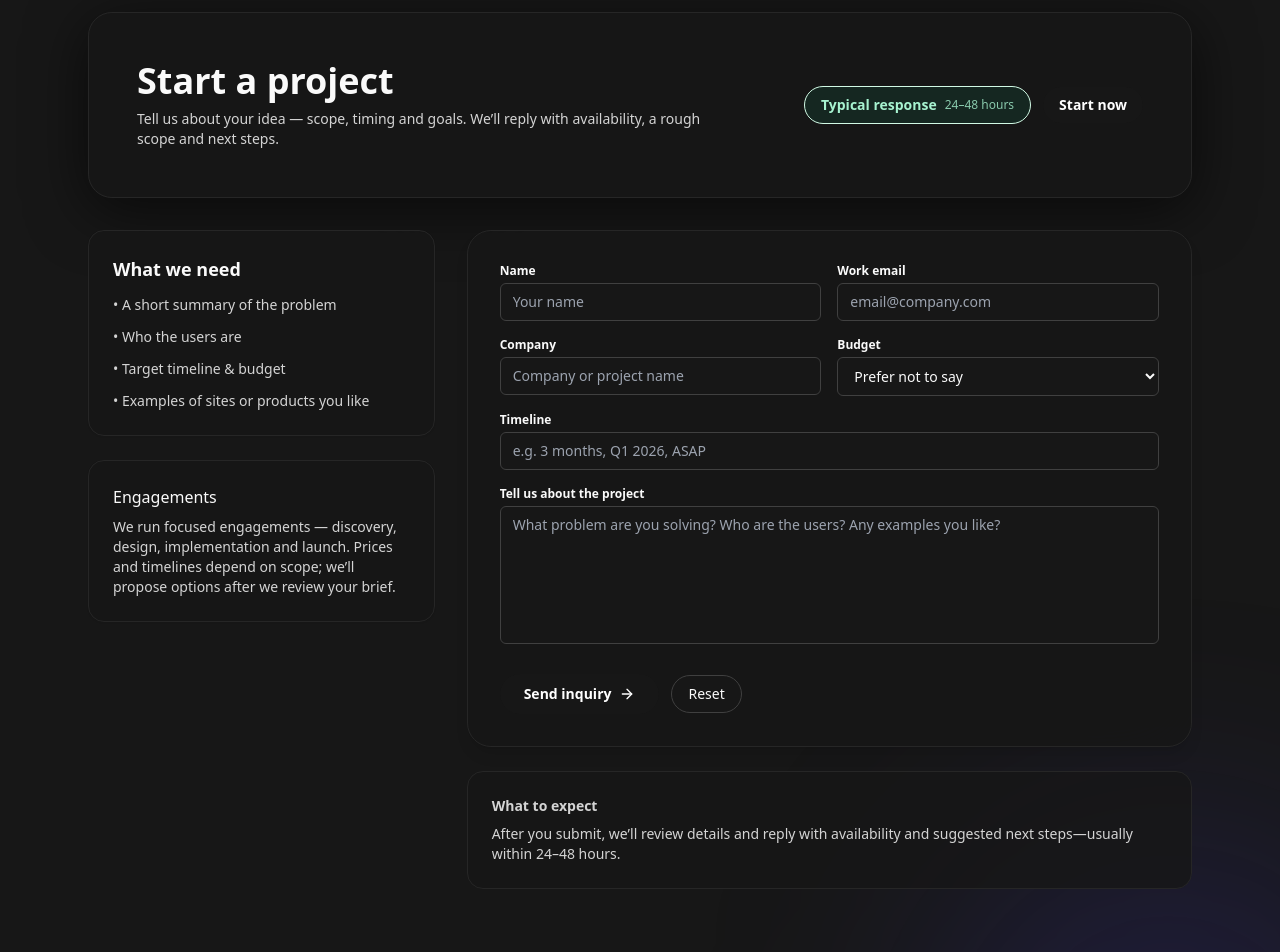
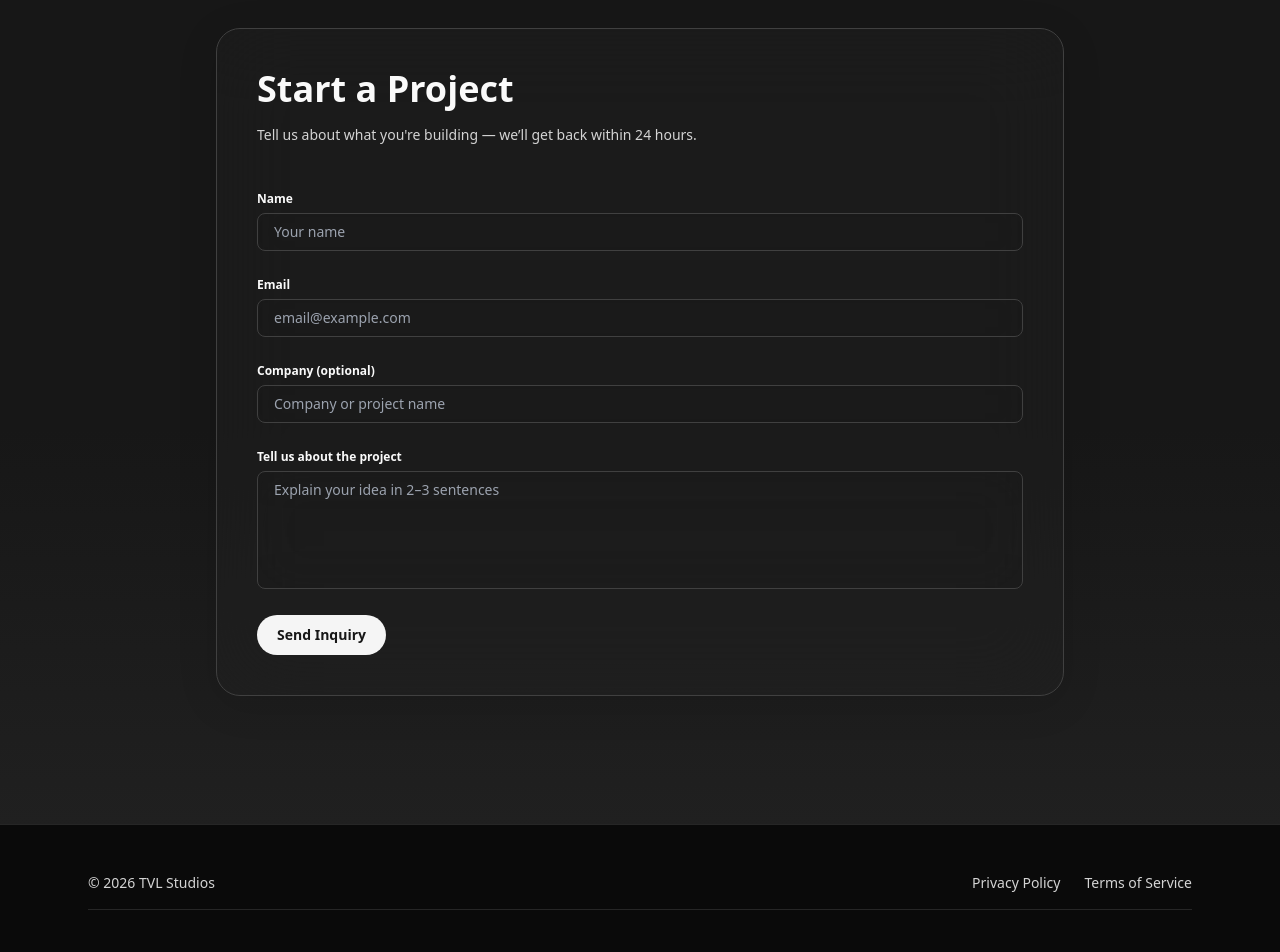
Before and after one commit to Umday-231105/tvlstudios, a Next.js app: page /start-project in a window 1280 px wide. Shown: the part 100-1052 px from the top of the page. Built offline with nearby package versions, Linux system fonts and the light colour scheme.

Commit message:
Update page.jsx

```diff
--- a/src/app/start-project/page.jsx
+++ b/src/app/start-project/page.jsx
@@ -33,16 +33,20 @@ const Navbar = () => {
           <div className="w-9 h-9 rounded-2xl bg-gradient-to-br from-emerald-200 via-amber-100 to-lime-100 dark:from-emerald-500/40 dark:via-amber-400/30 dark:to-lime-400/40 flex items-center justify-center shadow-md border border-white/80 dark:border-neutral-800">
             <span className="text-neutral-900 dark:text-neutral-900 font-semibold text-lg">T</span>
           </div>
-          <span className="font-medium text-sm tracking-[0.18em] uppercase text-neutral-700 group-hover:text-neutral-900 dark:text-neutral-300 dark:group-hover:text-white transition">
+
+          <span className="font-medium text-sm tracking-[0.18em] uppercase text-neutral-700 dark:text-neutral-300 transition">
             TVL Studios
           </span>
         </a>
 
         <div className="hidden md:flex items-center gap-5 text-xs text-neutral-600 dark:text-neutral-300">
-          <a href="/" className="hover:text-neutral-900 dark:hover:text-white transition">Home</a>
+          <a href="/" className="hover:text-neutral-900 dark:hover:text-white transition">
+            Home
+          </a>
+
           <button
             onClick={() => (window.location.href = "/start-project")}
-            className="px-4 py-2 rounded-full bg-neutral-900 text-neutral-50 text-xs font-semibold hover:bg-neutral-800 transition dark:bg-neutral-100 dark:text-neutral-900 dark:hover:bg-white"
+            className="px-4 py-2 rounded-full bg-neutral-900 text-neutral-50 dark:bg-neutral-100 dark:text-neutral-900 font-semibold"
           >
             Start a project
           </button>
@@ -51,7 +55,6 @@ const Navbar = () => {
         <button
           onClick={() => setMobileMenuOpen((v) => !v)}
           className="md:hidden text-neutral-700 dark:text-neutral-100"
-          aria-label="Toggle menu"
         >
           {mobileMenuOpen ? <X /> : <Menu />}
         </button>
@@ -59,16 +62,19 @@ const Navbar = () => {
 
       {mobileMenuOpen && (
         <div className="md:hidden border-t border-neutral-200 dark:border-neutral-800 bg-white/95 dark:bg-neutral-900/95 backdrop-blur-xl">
-          <div className="max-w-6xl mx-auto px-4 py-4 flex flex-col gap-3 text-sm text-neutral-800 dark:text-neutral-100">
-            <a href="/" onClick={() => setMobileMenuOpen(false)}>Home</a>
+          <div className="px-4 py-4 text-neutral-800 dark:text-neutral-100 flex flex-col gap-3">
+            <a href="/" onClick={() => setMobileMenuOpen(false)}>
+              Home
+            </a>
+
             <button
               onClick={() => {
                 setMobileMenuOpen(false);
                 window.location.href = "/start-project";
               }}
-              className="px-4 py-2 rounded-full bg-neutral-900 text-neutral-50 dark:bg-neutral-100 dark:text-neutral-900"
+              className="px-4 py-2 rounded-full bg-neutral-900 text-white dark:bg-neutral-100 dark:text-neutral-900"
             >
-              Start a project
+              Start a Project
             </button>
           </div>
         </div>
@@ -80,38 +86,15 @@ const Navbar = () => {
 /* -------------------- FOOTER -------------------- */
 const Footer = () => {
   const { theme } = useTheme();
+
   return (
-    <footer className="w-full border-t border-neutral-200 dark:border-neutral-800 bg-white dark:bg-neutral-950 py-10 relative z-10">
-      <div className="max-w-6xl mx-auto px-6">
-        <div className="flex flex-col md:flex-row md:items-center md:justify-between gap-6 mb-8">
-          <div>
-            <h2 className="text-lg md:text-xl font-semibold mb-2 text-neutral-900 dark:text-neutral-50">
-              Have something coming up?
-            </h2>
-            <p className="text-xs text-neutral-600 dark:text-neutral-300 max-w-md">
-              Share a short brief—timing, budget, and context—and we’ll reply with next steps.
-            </p>
-          </div>
-
-          <div className="flex flex-col items-start md:items-end gap-2 text-xs text-neutral-700 dark:text-neutral-200">
-            <button
-              onClick={() => (window.location.href = "/start-project")}
-              className="px-5 py-2.5 rounded-full bg-neutral-900 text-neutral-50 font-semibold hover:bg-neutral-800 dark:bg-neutral-100 dark:text-neutral-900 dark:hover:bg-white"
-            >
-              Start a project
-            </button>
-
-            <span className="flex items-center gap-2 text-neutral-500 dark:text-neutral-400">
-              <strong>Email:</strong> tvlstudioz@gmail.com
-            </span>
-          </div>
-        </div>
-
-        <div className="flex flex-col md:flex-row md:items-center md:justify-between gap-4 text-[11px] text-neutral-500 dark:text-neutral-400 border-t border-neutral-200 dark:border-neutral-800 pt-4">
-          <span>© 2026 TVL Studios.</span>
-          <div className="flex items-center gap-4">
-            <a href="/privacy-policy" className="hover:text-neutral-800 dark:hover:text-neutral-200">Privacy Policy</a>
-            <a href="/terms-of-service" className="hover:text-neutral-800 dark:hover:text-neutral-200">Terms of Service</a>
+    <footer className="w-full border-t border-neutral-200 dark:border-neutral-800 bg-white dark:bg-neutral-950 py-12 relative z-10">
+      <div className="max-w-6xl mx-auto px-6 text-sm text-neutral-700 dark:text-neutral-300">
+        <div className="flex justify-between items-center flex-wrap gap-4 border-b border-neutral-300/40 dark:border-neutral-800 pb-4">
+          <p>© 2026 TVL Studios</p>
+          <div className="flex gap-6">
+            <a href="/privacy-policy" className="hover:opacity-60">Privacy Policy</a>
+            <a href="/terms-of-service" className="hover:opacity-60">Terms of Service</a>
           </div>
         </div>
       </div>
@@ -119,7 +102,7 @@ const Footer = () => {
   );
 };
 
-/* -------------------- Redesigned START PROJECT PAGE -------------------- */
+/* -------------------- START PROJECT PAGE -------------------- */
 export default function StartProjectPage() {
   const { theme } = useTheme();
 
@@ -131,254 +114,138 @@ export default function StartProjectPage() {
     timeline: "",
     message: "",
   });
+
   const [errors, setErrors] = useState({});
-  const [loading, setLoading] = useState(false);
   const [submitted, setSubmitted] = useState(false);
-
-  useEffect(() => {
-    if (submitted) setSubmitted(false); // clear success if user edits
-    // eslint-disable-next-line react-hooks/exhaustive-deps
-  }, [form.name, form.email, form.message]);
 
   const validate = () => {
     const e = {};
     if (!form.name.trim()) e.name = "Name is required";
     if (!form.email.trim()) e.email = "Email is required";
-    else if (!/^[^\s@]+@[^\s@]+\.[^\s@]+$/.test(form.email)) e.email = "Invalid email";
-    if (!form.message.trim()) e.message = "Tell us about your project";
     return e;
   };
 
-  const handleSubmit = async (ev) => {
-    ev.preventDefault();
-    const e = validate();
-    setErrors(e);
-    if (Object.keys(e).length > 0) return;
+  const handleSubmit = (e) => {
+    e.preventDefault();
 
-    setLoading(true);
+    const v = validate();
+    setErrors(v);
 
-    try {
-      // Simulate submission; replace with API call if you have one
-      console.log("Start project submission:", form);
+    if (Object.keys(v).length > 0) return;
 
-      // fallback: prefill mailto (keeps behavior you had)
-      const subject = encodeURIComponent(`New project: ${form.company || form.name}`);
-      const body = encodeURIComponent(
-        `Name: ${form.name}\nEmail: ${form.email}\nCompany: ${form.company}\nBudget: ${form.budget}\nTimeline: ${form.timeline}\n\nMessage:\n${form.message}`
-      );
-      // open mail client
-      window.location.href = `mailto:tvlstudioz@gmail.com?subject=${subject}&body=${body}`;
-
-      // show success indicator briefly
     setSubmitted(true);
-    } catch (err) {
-      console.error("Submission error", err);
-      // optionally show an error message to user
-    } finally {
-      setLoading(false);
-    }
   };
 
   return (
     <div
       className={`min-h-screen relative overflow-hidden transition-colors duration-500 ${
-        theme === "dark" ? "bg-neutral-900 text-neutral-50" : "bg-neutral-50 text-neutral-900"
+        theme === "dark"
+          ? "bg-neutral-900 text-neutral-50"
+          : "bg-neutral-50 text-neutral-900"
       }`}
     >
-      {/* subtle background accents */}
-      {theme !== "dark" && (
+      {/* --- Light Mode Background --- */}
+      {theme === "light" && (
+        <div className="absolute inset-0 bg-gradient-to-b from-white via-neutral-50 to-emerald-50/30 z-0"></div>
+      )}
+
+      {/* --- Dark Mode Background --- */}
+      {theme === "dark" && (
         <>
-          <div className="absolute inset-0 bg-gradient-to-b from-white/90 via-neutral-50 to-amber-50/40 pointer-events-none z-0" />
-          <div className="absolute -left-32 -top-24 w-[520px] h-[520px] rounded-full bg-emerald-100/60 blur-[90px] pointer-events-none mix-blend-multiply opacity-40" />
+          <div className="absolute inset-0 bg-neutral-900 z-0"></div>
+          <div className="absolute inset-0 bg-gradient-to-b from-neutral-900 via-neutral-900 to-neutral-800 z-0 opacity-80"></div>
         </>
       )}
 
-      {theme === "dark" && (
-        <>
-          <div className="absolute inset-0 bg-neutral-900 z-0" />
-          <div className="absolute -right-32 -bottom-32 w-[480px] h-[480px] rounded-full bg-indigo-700/20 blur-[120px] pointer-events-none z-0" />
-          <div className="absolute -left-28 top-8 w-[320px] h-[320px] rounded-full bg-purple-700/12 blur-[90px] pointer-events-none z-0" />
-        </>
-      )}
-
+      {/* NAVBAR */}
       <Navbar />
 
-      {/* HERO */}
-      <header className="relative z-10 max-w-6xl mx-auto px-6 pt-28 pb-8">
-        <div className="rounded-3xl p-8 md:p-12 bg-white/80 dark:bg-neutral-900/85 backdrop-blur-2xl border border-neutral-200 dark:border-neutral-800 shadow-[0_12px_60px_rgba(15,23,42,0.06)] dark:shadow-[0_12px_60px_rgba(0,0,0,0.6)]">
-          <div className="md:flex md:items-center md:justify-between gap-6">
+      {/* ---------- MAIN GLASS CARD ---------- */}
+      <main className="relative z-10 max-w-4xl mx-auto px-6 py-32">
+        <div
+          className="
+            rounded-3xl
+            bg-white/20 dark:bg-neutral-800/30
+            backdrop-blur-2xl
+            border border-white/40 dark:border-neutral-700
+            shadow-[0_8px_40px_rgba(0,0,0,0.12)]
+            p-10
+          "
+        >
+          <h1 className="text-3xl md:text-4xl font-semibold mb-4">Start a Project</h1>
+          <p className="text-sm text-neutral-700 dark:text-neutral-300 mb-10">
+            Tell us about what you're building — we’ll get back within 24 hours.
+          </p>
+
+          {/* ---------- FORM ---------- */}
+          <form onSubmit={handleSubmit} className="space-y-5">
+            {/* Name */}
             <div>
-              <h1 className="text-3xl md:text-4xl font-semibold leading-tight">Start a project</h1>
-              <p className="mt-2 text-sm text-neutral-700 dark:text-neutral-300 max-w-xl">
-                Tell us about your idea — scope, timing and goals. We’ll reply with availability, a rough scope and next steps.
-              </p>
+              <label className="text-xs font-semibold">Name</label>
+              <input
+                className="w-full px-4 py-2 mt-1 rounded-lg bg-white/30 dark:bg-neutral-900/30 backdrop-blur-xl border border-white/40 dark:border-neutral-700 text-sm"
+                placeholder="Your name"
+                value={form.name}
+                onChange={(e) => setForm({ ...form, name: e.target.value })}
+              />
+              {errors.name && (
+                <p className="text-xs text-rose-500 mt-1">{errors.name}</p>
+              )}
             </div>
 
-            <div className="mt-4 md:mt-0 flex items-center gap-3">
-              <span className="inline-flex items-center gap-2 px-4 py-2 rounded-full bg-emerald-50 dark:bg-emerald-500/10 border border-emerald-100 text-sm text-emerald-700 dark:text-emerald-200">
-                <strong>Typical response</strong> <span className="text-xs opacity-80">24–48 hours</span>
-              </span>
-
-              <button
-                onClick={() => document.getElementById("project-form")?.scrollIntoView({ behavior: "smooth" })}
-                className="px-4 py-2 rounded-full bg-neutral-900 text-white text-sm font-semibold hover:bg-neutral-800 transition"
-                aria-label="Scroll to form"
-              >
-                Start now
-              </button>
-            </div>
-          </div>
-        </div>
-      </header>
-
-      {/* MAIN GRID */}
-      <main className="relative z-10 max-w-6xl mx-auto px-6 pb-20">
-        <div className="grid grid-cols-1 lg:grid-cols-3 gap-8">
-          {/* Left column: highlights */}
-          <aside className="lg:col-span-1 flex flex-col gap-6">
-            <div className="rounded-2xl border border-neutral-200 dark:border-neutral-800 bg-white/70 dark:bg-neutral-900/80 p-6 backdrop-blur-2xl shadow-sm">
-              <h2 className="text-lg font-semibold mb-3 text-neutral-900 dark:text-neutral-50">What we need</h2>
-              <ul className="space-y-3 text-sm text-neutral-700 dark:text-neutral-300">
-                <li>• A short summary of the problem</li>
-                <li>• Who the users are</li>
-                <li>• Target timeline & budget</li>
-                <li>• Examples of sites or products you like</li>
-              </ul>
+            {/* Email */}
+            <div>
+              <label className="text-xs font-semibold">Email</label>
+              <input
+                className="w-full px-4 py-2 mt-1 rounded-lg bg-white/30 dark:bg-neutral-900/30 backdrop-blur-xl border border-white/40 dark:border-neutral-700 text-sm"
+                placeholder="email@example.com"
+                value={form.email}
+                onChange={(e) => setForm({ ...form, email: e.target.value })}
+              />
+              {errors.email && (
+                <p className="text-xs text-rose-500 mt-1">{errors.email}</p>
+              )}
             </div>
 
-            <div className="rounded-2xl border border-neutral-200 dark:border-neutral-800 bg-white/70 dark:bg-neutral-900/80 p-6 backdrop-blur-2xl shadow-sm">
-              <h3 className="font-medium mb-2 text-neutral-900 dark:text-neutral-50">Engagements</h3>
-              <p className="text-sm text-neutral-700 dark:text-neutral-300">
-                We run focused engagements — discovery, design, implementation and launch. Prices and timelines depend on scope; we’ll propose options after we review your brief.
-              </p>
-            </div>
-          </aside>
-
-          {/* Form (bigger area) */}
-          <section id="project-form" className="lg:col-span-2">
-            <form
-              onSubmit={handleSubmit}
-              className="rounded-3xl border border-neutral-200 dark:border-neutral-800 bg-white/80 dark:bg-neutral-900/85 backdrop-blur-2xl p-8 shadow-lg"
-              aria-label="Start a project form"
-            >
-              <div className="grid grid-cols-1 md:grid-cols-2 gap-4">
+            {/* Company */}
             <div>
-                  <label className="text-xs font-semibold block mb-1">Name</label>
+              <label className="text-xs font-semibold">Company (optional)</label>
               <input
-                    value={form.name}
-                    onChange={(e) => setForm((s) => ({ ...s, name: e.target.value }))}
-                    className={`w-full rounded-md px-3 py-2 border ${
-                      errors.name ? "border-rose-500" : "border-neutral-200 dark:border-neutral-700"
-                    } bg-white/95 dark:bg-neutral-900/70 text-sm outline-none`}
-                    placeholder="Your name"
-                    aria-invalid={!!errors.name}
-                  />
-                  {errors.name && <p className="text-rose-500 text-xs mt-1">{errors.name}</p>}
-                </div>
-
-                <div>
-                  <label className="text-xs font-semibold block mb-1">Work email</label>
-                  <input
-                    value={form.email}
-                    onChange={(e) => setForm((s) => ({ ...s, email: e.target.value }))}
-                    className={`w-full rounded-md px-3 py-2 border ${
-                      errors.email ? "border-rose-500" : "border-neutral-200 dark:border-neutral-700"
-                    } bg-white/95 dark:bg-neutral-900/70 text-sm outline-none`}
-                    placeholder="email@company.com"
-                    aria-invalid={!!errors.email}
-                    type="email"
-                  />
-                  {errors.email && <p className="text-rose-500 text-xs mt-1">{errors.email}</p>}
-                </div>
-
-                <div>
-                  <label className="text-xs font-semibold block mb-1">Company</label>
-                  <input
+                className="w-full px-4 py-2 mt-1 rounded-lg bg-white/30 dark:bg-neutral-900/30 backdrop-blur-xl border border-white/40 dark:border-neutral-700 text-sm"
+                placeholder="Company or project name"
                 value={form.company}
-                    onChange={(e) => setForm((s) => ({ ...s, company: e.target.value }))}
-                    className="w-full rounded-md px-3 py-2 border border-neutral-200 dark:border-neutral-700 bg-white/95 dark:bg-neutral-900/70 text-sm outline-none"
-                    placeholder="Company or project name"
+                onChange={(e) => setForm({ ...form, company: e.target.value })}
               />
             </div>
 
+            {/* Message */}
             <div>
-                  <label className="text-xs font-semibold block mb-1">Budget</label>
-                  <select
-                    value={form.budget}
-                    onChange={(e) => setForm((s) => ({ ...s, budget: e.target.value }))}
-                    className="w-full rounded-md px-3 py-2 border border-neutral-200 dark:border-neutral-700 bg-white/95 dark:bg-neutral-900/70 text-sm outline-none"
-                  >
-                    <option value="">Prefer not to say</option>
-                    <option value="under-10k">Under $10k</option>
-                    <option value="10-30k">$10k–30k</option>
-                    <option value="30-75k">$30k–75k</option>
-                    <option value="75k+">$75k+</option>
-                  </select>
-                </div>
-
-                <div className="md:col-span-2">
-                  <label className="text-xs font-semibold block mb-1">Timeline</label>
-                  <input
-                    value={form.timeline}
-                    onChange={(e) => setForm((s) => ({ ...s, timeline: e.target.value }))}
-                    className="w-full rounded-md px-3 py-2 border border-neutral-200 dark:border-neutral-700 bg-white/95 dark:bg-neutral-900/70 text-sm outline-none"
-                    placeholder="e.g. 3 months, Q1 2026, ASAP"
+              <label className="text-xs font-semibold">Tell us about the project</label>
+              <textarea
+                rows="5"
+                className="w-full px-4 py-2 mt-1 rounded-lg bg-white/30 dark:bg-neutral-900/30 backdrop-blur-xl border border-white/40 dark:border-neutral-700 text-sm resize-none"
+                placeholder="Explain your idea in 2–3 sentences"
+                value={form.message}
+                onChange={(e) => setForm({ ...form, message: e.target.value })}
               />
             </div>
 
-                <div className="md:col-span-2">
-                  <label className="text-xs font-semibold block mb-1">Tell us about the project</label>
-                  <textarea
-                    value={form.message}
-                    onChange={(e) => setForm((s) => ({ ...s, message: e.target.value }))}
-                    rows={6}
-                    className={`w-full rounded-md px-3 py-2 border ${
-                      errors.message ? "border-rose-500" : "border-neutral-200 dark:border-neutral-700"
-                    } bg-white/95 dark:bg-neutral-900/70 text-sm outline-none resize-none`}
-                    placeholder="What problem are you solving? Who are the users? Any examples you like?"
-                    aria-invalid={!!errors.message}
-                  />
-                  {errors.message && <p className="text-rose-500 text-xs mt-1">{errors.message}</p>}
-                </div>
-              </div>
-
-              <div className="mt-6 flex items-center gap-3">
+            {/* Submit */}
             <button
               type="submit"
-                  disabled={loading}
-                  className={`inline-flex items-center gap-2 px-6 py-2.5 rounded-full text-sm font-semibold transition ${
-                    loading ? "bg-neutral-700 text-white cursor-wait" : "bg-neutral-900 text-white hover:bg-neutral-800"
-                  }`}
+              className="px-5 py-2.5 rounded-full bg-neutral-900 text-neutral-50 dark:bg-neutral-100 dark:text-neutral-900 text-sm font-semibold hover:scale-[1.02] active:scale-[0.97] transition"
             >
-                  {loading ? "Sending..." : "Send inquiry"}
-                  <ArrowRight className="w-4 h-4" />
-                </button>
-
-                <button
-                  type="button"
-                  onClick={() =>
-                    setForm({ name: "", email: "", company: "", budget: "", timeline: "", message: "" })
-                  }
-                  className="text-sm px-4 py-2 rounded-full border border-neutral-200 dark:border-neutral-700 bg-white/90 dark:bg-neutral-900/70"
-                >
-                  Reset
+              Send Inquiry
             </button>
 
             {submitted && (
-                  <div className="ml-2 text-sm text-emerald-600">Thanks — your mail client has been opened.</div>
+              <p className="text-emerald-500 text-sm mt-2">Message received!</p>
             )}
-              </div>
           </form>
-
-            {/* notes / FAQ */}
-            <div className="mt-6 rounded-2xl border border-neutral-200 dark:border-neutral-800 bg-white/70 dark:bg-neutral-900/80 p-6 text-sm text-neutral-700 dark:text-neutral-300">
-              <strong>What to expect</strong>
-              <p className="mt-2">After you submit, we’ll review details and reply with availability and suggested next steps—usually within 24–48 hours.</p>
-            </div>
-          </section>
         </div>
       </main>
 
+      {/* FOOTER */}
       <Footer />
     </div>
   );
```
Lines whose indentation alone changed are shown as unchanged.
